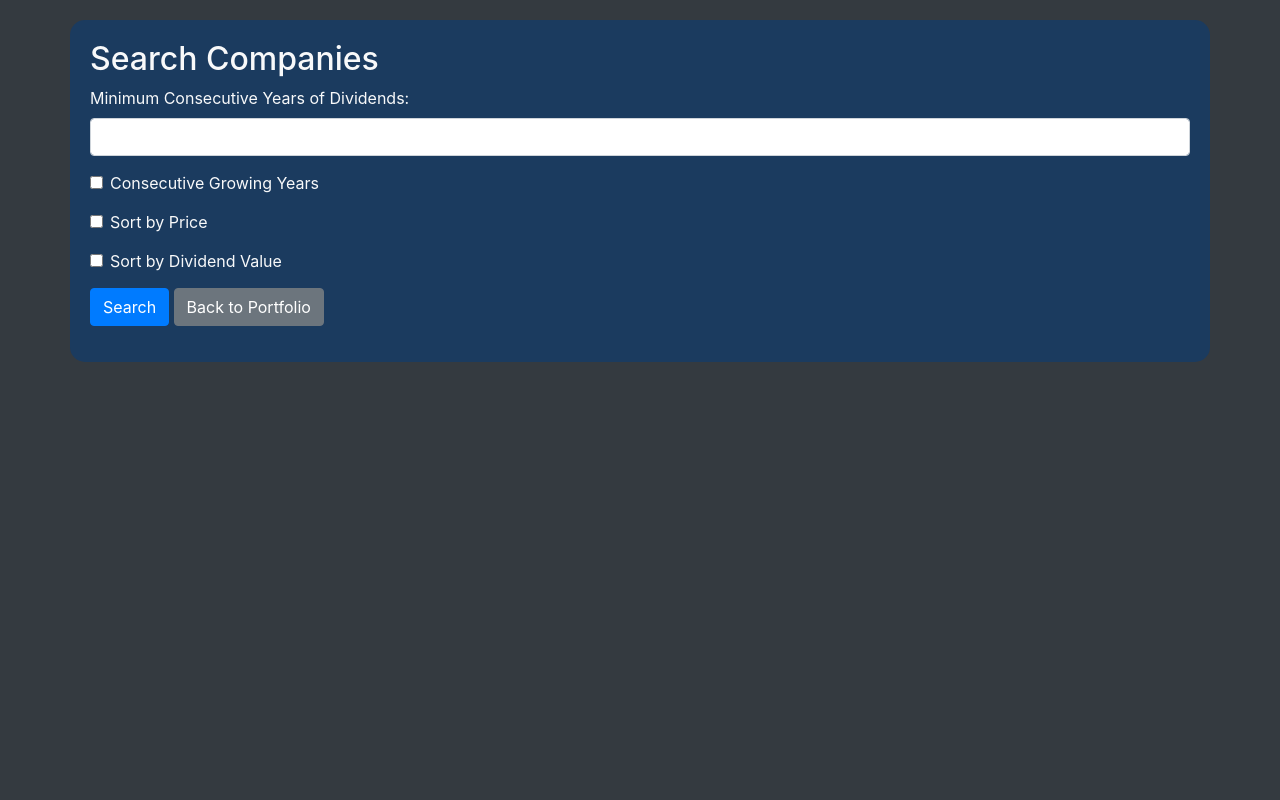
After one commit to SURFLOU/DividendCity, a Django app: page /search/ in a window 1280 px wide. The commit adds this page. Run offline with Django 4.2, Linux system fonts and the light colour scheme; the visitor is signed in with stand-in values (Sample User, id 1); parts of the project's set-up code (start-up, migrations or seed data) failed here and were passed over; some libraries are stand-ins or nearby versions.

Commit message:
feat: added new endpoint for searching a company with given filters and changed model by adding dividend_consecutive_years payout column to dividendsprice

```diff
--- a/Dywidendy_GPW/models.py
+++ b/Dywidendy_GPW/models.py
@@ -3,13 +3,15 @@ from django.contrib.auth.models import User
 
 class CompaniesPrice(models.Model):
     ticker = models.CharField(max_length=255, primary_key=True)
-    price = models.CharField(max_length=255)
+    price = models.DecimalField(max_digits=10, decimal_places=2)
+    dividend_consecutive_years = models.IntegerField(default=0)
+    dividend_growing_consecutive_years = models.IntegerField(default=0)
 
     class Meta:
         db_table = 'companies_price'
 
     def __str__(self):
-        return f"{self.ticker}: {self.price}"
+        return f"{self.ticker} {self.price} {self.dividend_consecutive_years} {self.dividend_growing_consecutive_years}"
 
 class CompaniesName(models.Model):
     ticker = models.CharField(max_length=255, primary_key=True)
--- a/Dywidendy_GPW/templates/portfolio.html
+++ b/Dywidendy_GPW/templates/portfolio.html
@@ -94,6 +94,7 @@
         </div>
         <a href="{% url 'add_stock' %}" class="btn btn-primary">Add Stock</a>
         <a href="{% url 'dividends' %}" class="btn btn-primary">Show dividends</a>
+        <a href="{% url 'search' %}" class="btn btn-primary">Search for a company</a>
         <a href="{% url 'logout' %}" class="btn btn-secondary">Logout</a>
     </div>
 
--- /dev/null
+++ b/Dywidendy_GPW/templates/search.html
@@ -0,0 +1,73 @@
+{% extends "base.html" %}
+<!DOCTYPE html>
+<html lang="en">
+<head>
+{% block head %}
+{{ block.super }}
+    <meta charset="UTF-8">
+    <meta name="viewport" content="width=device-width, initial-scale=1.0">
+    <title>Search Companies</title>
+    <!-- Bootstrap CSS -->
+    <link rel="stylesheet" href="https://stackpath.bootstrapcdn.com/bootstrap/4.5.2/css/bootstrap.min.css">
+    <style>
+        /* Custom dark mode styles */
+        body {
+            background-color: #343a40;
+            color: #f8f9fa;
+            padding: 20px;
+        }
+        .container {
+            background-color: #1b3b5f;
+            padding: 20px;
+            border-radius: 15px;
+        }
+        .form-group {
+            margin-bottom: 15px;
+        }
+        .btn-primary {
+            background-color: #007bff;
+            border-color: #007bff;
+        }
+        .btn-secondary {
+            background-color: #6c757d;
+            border-color: #6c757d;
+        }
+        .form-check-input:checked {
+            background-color: #007bff;
+            border-color: #007bff;
+        }
+        .form-check-label {
+            color: #f8f9fa;
+        }
+    </style>
+{% endblock head %}
+</head>
+<body>
+{% block content %}
+    <div class="container">
+        <h2>Search Companies</h2>
+        <form method="post" action="{% url 'search' %}">
+            {% csrf_token %}
+            <div class="form-group">
+                <label for="min_years">Minimum Consecutive Years of Dividends:</label>
+                <input type="number" class="form-control" id="min_years" name="min_years" min="0">
+            </div>
+            <div class="form-group form-check">
+                <input type="checkbox" class="form-check-input" id="consecutive_growing_years" name="consecutive_growing_years">
+                <label class="form-check-label" for="consecutive_growing_years">Consecutive Growing Years</label>
+            </div>
+            <div class="form-group form-check">
+                <input type="checkbox" class="form-check-input" id="sort_by_price" name="sort_by_price">
+                <label class="form-check-label" for="sort_by_price">Sort by Price</label>
+            </div>
+            <div class="form-group form-check">
+                <input type="checkbox" class="form-check-input" id="sort_by_dividend" name="sort_by_dividend">
+                <label class="form-check-label" for="sort_by_dividend">Sort by Dividend Value</label>
+            </div>
+            <button type="submit" class="btn btn-primary">Search</button>
+            <a href="{% url 'portfolio' %}" class="btn btn-secondary">Back to Portfolio</a>
+        </form>
+    </div>
+{% endblock content %}
+</body>
+</html>
--- a/Dywidendy_GPW/urls.py
+++ b/Dywidendy_GPW/urls.py
@@ -17,5 +17,6 @@ urlpatterns = [
     path('set_dividend_goal/', views.set_dividend_goal, name='set_dividend_goal'),
     path('simulate_dividend_results/', views.simulate_dividend_results, name='simulate_dividend_results'),
     path('input_investment/', views.input_investment, name='input_investment'),
+    path('search/', views.search_companies, name='search'),
     path('', views.main_page, name='main_page'),
 ]
--- a/Dywidendy_GPW/views.py
+++ b/Dywidendy_GPW/views.py
@@ -3,13 +3,15 @@ from django.contrib.auth import authenticate, login, logout
 from django.contrib.auth.decorators import login_required
 from django.contrib.auth.forms import AuthenticationForm
 from django.contrib.auth.models import User
-from django.db.models import Sum
+from django.db.models import Sum, Max, Count, OuterRef, Subquery, Q, F, FloatField, ExpressionWrapper
 from django.http import JsonResponse
 from django.contrib import messages
 from .models import CompaniesName, CompaniesPrice, UserPortfolio, CompaniesDividend, UserProfile
 from .forms import EditStockForm, DividendGoalForm, InvestmentForm
 from datetime import datetime
 from datetime import timedelta, date
+from django.db.models.functions import ExtractYear
+
 
 def user_login(request):
     if request.method == 'POST':
@@ -371,3 +373,46 @@ def simulate_dividend_results(request):
     request.session.pop('monthly_investment', None)
 
     return render(request, 'simulate_dividend_results.html', context)
+
+@login_required
+def search_companies(request):
+    if request.method == 'POST':
+        min_years = int(request.POST.get('min_years', 0))
+        sort_by_price = request.POST.get('sort_by_price') == 'on'
+        sort_by_dividend = request.POST.get('sort_by_dividend') == 'on'
+        consecutive_growing_years = request.POST.get('consecutive_growing_years') == 'on'
+
+        filter_criteria = Q(dividend_consecutive_years__gte=min_years)
+        if consecutive_growing_years:
+            filter_criteria &= Q(dividend_growing_consecutive_years__gte=min_years)
+
+        latest_dividend_subquery = CompaniesDividend.objects.filter(
+            ticker=OuterRef('ticker')
+        ).order_by('-date_of_dividend').values('value_of_dividend')[:1]
+
+        companies = CompaniesPrice.objects.filter(filter_criteria).annotate(
+            latest_dividend_price=Subquery(latest_dividend_subquery),
+            company_name=Subquery(CompaniesName.objects.filter(
+                ticker=OuterRef('ticker')
+            ).values('name')[:1]),
+            dividend_yield=ExpressionWrapper(
+                (F('latest_dividend_price') / F('price')) * 100,
+                output_field=FloatField()
+            )
+        )
+
+        if sort_by_price:
+            companies = companies.order_by('-price')
+        elif sort_by_dividend:
+            companies = companies.order_by('-dividend_yield')
+
+        for company in companies:
+            company.dividend_yield = round(company.dividend_yield, 2)
+
+        context = {
+            'companies': companies,
+        }
+
+        return render(request, 'search_results.html', context)
+
+    return render(request, 'search.html')
```
Also changed, not shown: Dywidendy_GPW/templates/search_results.html (added, +66 -0 lines), Dywidendy_GPW/test/test_models_companiesprice.py (+10 -2 lines), Dywidendy_GPW/migrations/0003_companiesprice_dividend_consecutive_years_and_more.py (added), Dywidendy_GPW/migrations/0004_alter_companiesprice_price.py (added).
